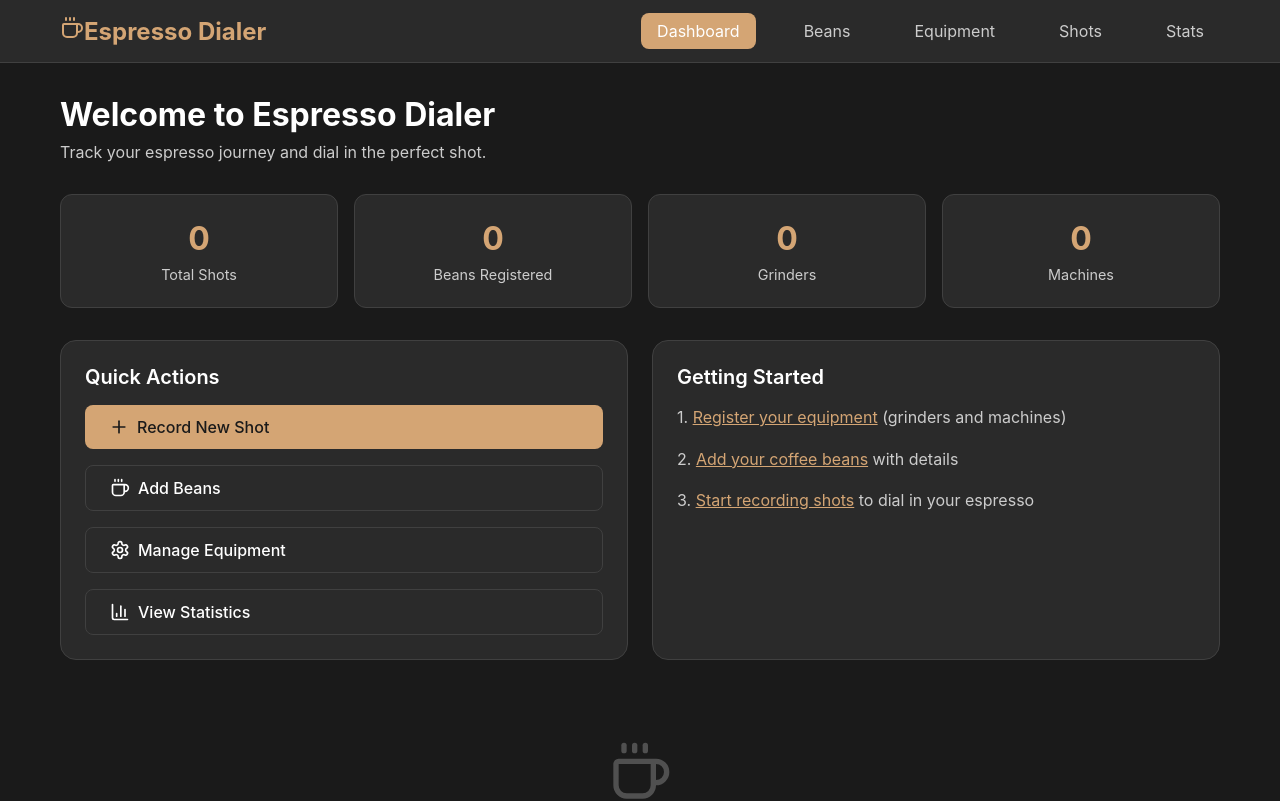
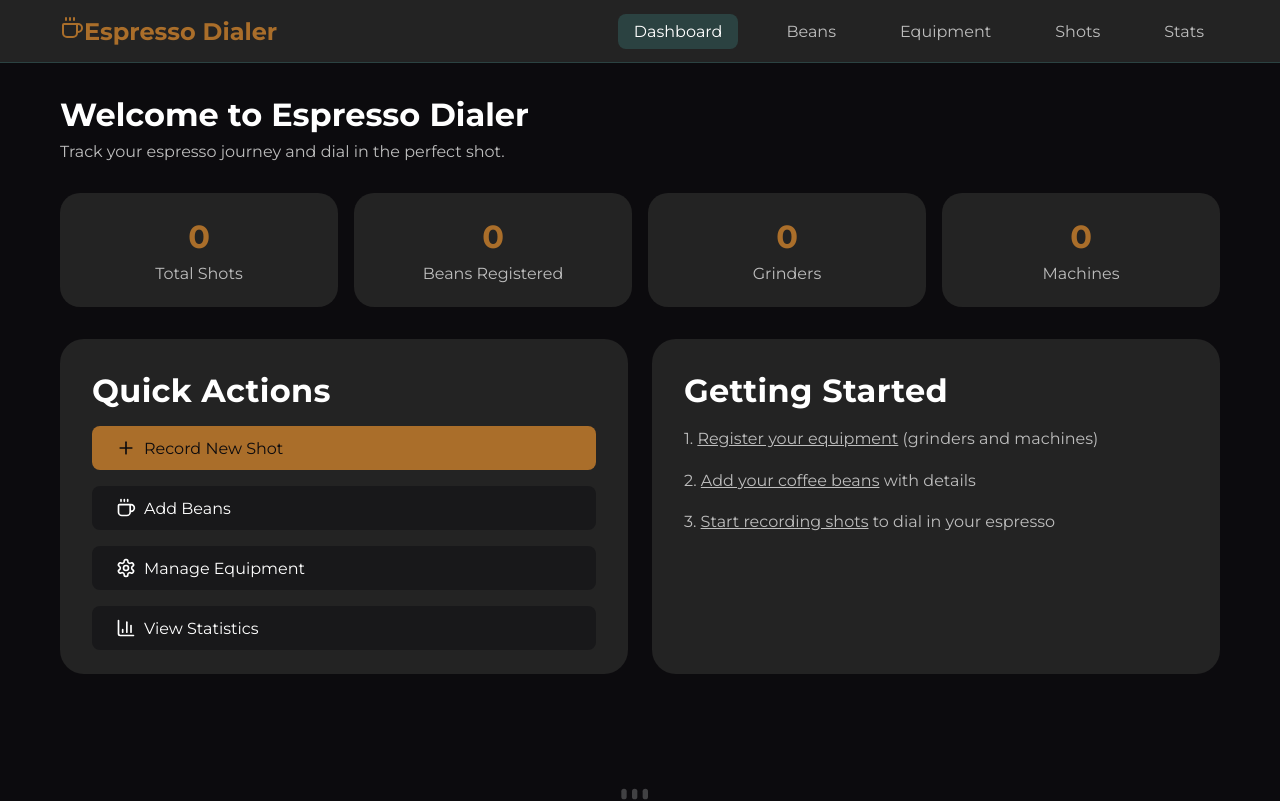
Before and after one commit to EmanuelNk/espresso-dialer, a React (Create React App) app: page / in a window 1280 px wide. Shown: the top 801 px of the page. Built offline with nearby package versions, Linux system fonts and the light colour scheme.

Commit message:
Refactor styling and layout across components for improved UI consistency. Introduce FlavorBar component for taste profile selection in Shots and Stats pages. Update CSS variables for better theming and adjust button styles in Dashboard. Enhance App layout structure.

```diff
--- a/src/App.tsx
+++ b/src/App.tsx
@@ -24,7 +24,7 @@ function App() {
               <Route path="/stats" element={<Stats />} />
             </Routes>
           </main>
-        </div>
+    </div>
       </Router>
     </AppProvider>
   );
--- /dev/null
+++ b/src/components/FlavorBar.tsx
@@ -0,0 +1,111 @@
+import React, { useRef } from 'react';
+
+interface FlavorBarProps {
+  value: number; // 1-10
+  max?: number;
+  color?: string;
+  label?: string;
+  onChange?: (value: number) => void;
+}
+
+const LABEL_WIDTH = 90;
+const VALUE_WIDTH = 32;
+
+const FlavorBar: React.FC<FlavorBarProps> = ({ value, max = 10, color = 'var(--gold)', label, onChange }) => {
+  const barRef = useRef<HTMLDivElement>(null);
+  const isDragging = useRef(false);
+
+  // Helper to get value from mouse/touch position
+  const getValueFromPosition = (clientX: number) => {
+    if (!barRef.current) return value;
+    const rect = barRef.current.getBoundingClientRect();
+    const x = clientX - rect.left;
+    const segmentWidth = rect.width / max;
+    let idx = Math.floor(x / segmentWidth) + 1;
+    if (idx < 1) idx = 1;
+    if (idx > max) idx = max;
+    return idx;
+  };
+
+  // Mouse events
+  const handleMouseDown = (e: React.MouseEvent) => {
+    if (!onChange) return;
+    isDragging.current = true;
+    onChange(getValueFromPosition(e.clientX));
+    window.addEventListener('mousemove', handleMouseMove);
+    window.addEventListener('mouseup', handleMouseUp);
+  };
+  const handleMouseMove = (e: MouseEvent) => {
+    if (!onChange || !isDragging.current) return;
+    onChange(getValueFromPosition(e.clientX));
+  };
+  const handleMouseUp = () => {
+    isDragging.current = false;
+    window.removeEventListener('mousemove', handleMouseMove);
+    window.removeEventListener('mouseup', handleMouseUp);
+  };
+
+  // Touch events
+  const handleTouchStart = (e: React.TouchEvent) => {
+    if (!onChange) return;
+    isDragging.current = true;
+    onChange(getValueFromPosition(e.touches[0].clientX));
+    window.addEventListener('touchmove', handleTouchMove);
+    window.addEventListener('touchend', handleTouchEnd);
+  };
+  const handleTouchMove = (e: TouchEvent) => {
+    if (!onChange || !isDragging.current) return;
+    onChange(getValueFromPosition(e.touches[0].clientX));
+  };
+  const handleTouchEnd = () => {
+    isDragging.current = false;
+    window.removeEventListener('touchmove', handleTouchMove);
+    window.removeEventListener('touchend', handleTouchEnd);
+  };
+
+  return (
+    <div style={{ display: 'flex', alignItems: 'center', gap: '1.5rem', minHeight: 40 }}>
+      {label && (
+        <span style={{ display: 'inline-block', minWidth: LABEL_WIDTH, fontWeight: 600, color: 'var(--text-primary)', fontSize: '1.1rem', textAlign: 'right' }}>{label}</span>
+      )}
+      <div
+        ref={barRef}
+        style={{ display: 'flex', gap: 6, cursor: onChange ? 'pointer' : 'default', userSelect: 'none' }}
+        onMouseDown={onChange ? handleMouseDown : undefined}
+        onTouchStart={onChange ? handleTouchStart : undefined}
+        role={onChange ? 'slider' : undefined}
+        aria-valuenow={value}
+        aria-valuemin={1}
+        aria-valuemax={max}
+        tabIndex={onChange ? 0 : -1}
+      >
+        {Array.from({ length: max }).map((_, i) => (
+          <div
+            key={i}
+            style={{
+              width: 16,
+              height: 36,
+              borderRadius: 12,
+              background: i < value ? color : 'var(--primary)',
+              opacity: i < value ? 1 : 0.25,
+              transition: 'background 0.2s',
+              cursor: onChange ? 'pointer' : 'default',
+              border: onChange && i + 1 === value ? `2px solid var(--gold)` : 'none',
+              boxSizing: 'border-box',
+            }}
+            onClick={() => onChange && onChange(i + 1)}
+            tabIndex={-1}
+            aria-label={label ? `${label} ${i + 1}` : `${i + 1}`}
+            role={onChange ? 'button' : undefined}
+            onKeyDown={e => {
+              if (onChange && (e.key === 'Enter' || e.key === ' ')) onChange(i + 1);
+            }}
+          />
+        ))}
+      </div>
+      <span style={{ display: 'inline-block', minWidth: VALUE_WIDTH, color: 'var(--text-secondary)', fontWeight: 500, fontSize: '1.1rem', textAlign: 'left', marginLeft: 8 }}>{value}</span>
+    </div>
+  );
+};
+
+export default FlavorBar;
--- a/src/index.css
+++ b/src/index.css
@@ -1,3 +1,5 @@
+@import url('https://fonts.googleapis.com/css2?family=Montserrat:wght@400;600;700&display=swap');
+
 * {
   margin: 0;
   padding: 0;
@@ -5,34 +7,37 @@
 }
 
 body {
-  font-family: -apple-system, BlinkMacSystemFont, 'Segoe UI', 'Roboto', 'Oxygen',
+  font-family: 'Montserrat', -apple-system, BlinkMacSystemFont, 'Segoe UI', 'Roboto', 'Oxygen',
     'Ubuntu', 'Cantarell', 'Fira Sans', 'Droid Sans', 'Helvetica Neue',
     sans-serif;
   -webkit-font-smoothing: antialiased;
   -moz-osx-font-smoothing: grayscale;
-  background: #1a1a1a;
-  color: #ffffff;
+  background: #0c0b0e;
+  color: #fff;
   min-height: 100vh;
 }
 
 :root {
-  --primary-coffee: #D4A574;
-  --secondary-coffee: #8B4513;
-  --dark-bg: #1a1a1a;
-  --card-bg: #2a2a2a;
-  --accent-orange: #FF6B35;
-  --text-primary: #ffffff;
-  --text-secondary: #cccccc;
-  --text-muted: #888888;
-  --border-color: #404040;
-  --success: #4CAF50;
-  --warning: #FF9800;
-  --error: #F44336;
+  --primary: #2b4241;
+  --secondary: #232323;
+  --accent: #905c24;
+  --background: #0c0b0e;
+  --gold: #aa6e2a;
+  --red: #7c2f3b;
+  --card-bg: #232323;
+  --card-bg-secondary: #18181a;
+  --text-primary: #fff;
+  --text-secondary: #bdbdbd;
+  --text-muted: #888;
+  --border-color: #2b4241;
+  --success: #2b4241;
+  --warning: #aa6e2a;
+  --error: #905c24;
 }
 
 .app {
   min-height: 100vh;
-  background: var(--dark-bg);
+  background: var(--background);
 }
 
 .container {
@@ -60,7 +65,7 @@ body {
 .nav-brand {
   font-size: 1.5rem;
   font-weight: bold;
-  color: var(--primary-coffee);
+  color: var(--gold);
   text-decoration: none;
 }
 
@@ -81,20 +86,23 @@ body {
 .nav-link:hover,
 .nav-link.active {
   color: var(--text-primary);
-  background: var(--primary-coffee);
+  background: var(--primary);
 }
 
 /* Cards */
 .card {
   background: var(--card-bg);
-  border-radius: 16px;
-  padding: 1.5rem;
-  border: 1px solid var(--border-color);
-  transition: all 0.3s ease;
+  border-radius: 24px;
+  padding: 2rem 2rem 1.5rem 2rem;
+  box-shadow: none;
+  border: none;
+  margin-bottom: 2rem;
+  transition: box-shadow 0.2s;
 }
 
 .card:hover {
-  border-color: var(--primary-coffee);
+  box-shadow: 0 4px 24px 0 rgba(0,0,0,0.10);
+  border: none;
   transform: translateY(-2px);
 }
 
@@ -102,13 +110,14 @@ body {
   display: flex;
   justify-content: space-between;
   align-items: center;
-  margin-bottom: 1rem;
+  margin-bottom: 1.5rem;
 }
 
 .card-title {
-  font-size: 1.25rem;
-  font-weight: 600;
+  font-size: 2rem;
+  font-weight: 700;
   color: var(--text-primary);
+  letter-spacing: 0.01em;
 }
 
 /* Buttons */
@@ -127,8 +136,8 @@ body {
 }
 
 .btn-primary {
-  background: var(--primary-coffee);
-  color: var(--dark-bg);
+  background: var(--gold);
+  color: var(--background);
 }
 
 .btn-primary:hover {
@@ -143,7 +152,7 @@ body {
 }
 
 .btn-secondary:hover {
-  border-color: var(--primary-coffee);
+  border-color: var(--gold);
 }
 
 .btn-danger {
@@ -152,7 +161,7 @@ body {
 }
 
 .btn-danger:hover {
-  background: #d32f2f;
+  background: #7a4a1a;
 }
 
 /* Forms */
@@ -174,7 +183,7 @@ body {
   padding: 0.75rem;
   border: 1px solid var(--border-color);
   border-radius: 8px;
-  background: var(--dark-bg);
+  background: var(--background);
   color: var(--text-primary);
   font-size: 1rem;
 }
@@ -183,8 +192,8 @@ body {
 .form-select:focus,
 .form-textarea:focus {
   outline: none;
-  border-color: var(--primary-coffee);
-  box-shadow: 0 0 0 3px rgba(212, 165, 116, 0.1);
+  border-color: var(--gold);
+  box-shadow: 0 0 0 3px rgba(170, 110, 42, 0.1);
 }
 
 .form-textarea {
@@ -201,7 +210,7 @@ body {
   width: 100%;
   height: 6px;
   border-radius: 3px;
-  background: var(--border-color);
+  background: var(--primary);
   outline: none;
   -webkit-appearance: none;
 }
@@ -212,7 +221,7 @@ body {
   width: 20px;
   height: 20px;
   border-radius: 50%;
-  background: var(--primary-coffee);
+  background: var(--gold);
   cursor: pointer;
 }
 
@@ -220,7 +229,7 @@ body {
   width: 20px;
   height: 20px;
   border-radius: 50%;
-  background: var(--primary-coffee);
+  background: var(--gold);
   cursor: pointer;
   border: none;
 }
@@ -258,21 +267,23 @@ body {
 .stat-card {
   background: var(--card-bg);
   padding: 1.5rem;
-  border-radius: 12px;
+  border-radius: 20px;
   text-align: center;
-  border: 1px solid var(--border-color);
+  border: none;
+  box-shadow: none;
 }
 
 .stat-value {
   font-size: 2rem;
   font-weight: bold;
-  color: var(--primary-coffee);
+  color: var(--gold);
   margin-bottom: 0.5rem;
 }
 
 .stat-label {
   color: var(--text-secondary);
-  font-size: 0.9rem;
+  font-size: 1rem;
+  font-weight: 500;
 }
 
 /* Mobile responsiveness */
@@ -344,3 +355,14 @@ body {
 .fade-in {
   animation: fadeIn 0.3s ease-out;
 }
+
+.chart-tooltip {
+  background: rgba(30,30,30,0.98);
+  color: var(--text-primary);
+  border-radius: 8px;
+  padding: 0.75rem 1.25rem;
+  font-size: 1rem;
+  box-shadow: 0 2px 8px 0 rgba(0,0,0,0.10);
+  border: 1px solid var(--border-color);
+  z-index: 1000;
+}
--- a/src/pages/Dashboard.tsx
+++ b/src/pages/Dashboard.tsx
@@ -103,15 +103,15 @@ const Dashboard: React.FC = () => {
               <Plus size={20} />
               Record New Shot
             </Link>
-            <Link to="/beans" className="btn btn-secondary">
+            <Link to="/beans" className="btn" style={{ background: 'var(--card-bg-secondary)', color: 'var(--text-primary)', border: 'none' }}>
               <Coffee size={20} />
               Add Beans
             </Link>
-            <Link to="/equipment" className="btn btn-secondary">
+            <Link to="/equipment" className="btn" style={{ background: 'var(--card-bg-secondary)', color: 'var(--text-primary)', border: 'none' }}>
               <Settings size={20} />
               Manage Equipment
             </Link>
-            <Link to="/stats" className="btn btn-secondary">
+            <Link to="/stats" className="btn" style={{ background: 'var(--card-bg-secondary)', color: 'var(--text-primary)', border: 'none' }}>
               <BarChart3 size={20} />
               View Statistics
             </Link>
@@ -183,7 +183,7 @@ const Dashboard: React.FC = () => {
         <div className="card">
           <div className="card-header">
             <h2 className="card-title">Recent Shots</h2>
-            <Link to="/shots" className="btn btn-secondary">
+            <Link to="/shots" className="btn" style={{ background: 'var(--card-bg-secondary)', color: 'var(--text-primary)', border: 'none' }}>
               View All
             </Link>
           </div>
@@ -199,9 +199,10 @@ const Dashboard: React.FC = () => {
                   justifyContent: 'space-between',
                   alignItems: 'center',
                   padding: '1rem',
-                  backgroundColor: 'var(--dark-bg)',
-                  borderRadius: '8px',
-                  border: '1px solid var(--border-color)'
+                  backgroundColor: 'var(--card-bg-secondary)',
+                  borderRadius: '16px',
+                  border: 'none',
+                  boxShadow: '0 2px 8px 0 rgba(0,0,0,0.08)'
                 }}>
                   <div>
                     <h4 style={{ color: 'var(--text-primary)', marginBottom: '0.25rem' }}>
```
Also changed, not shown: src/pages/Shots.tsx (+15 -16 lines), src/pages/Stats.tsx (+20 -44 lines).
